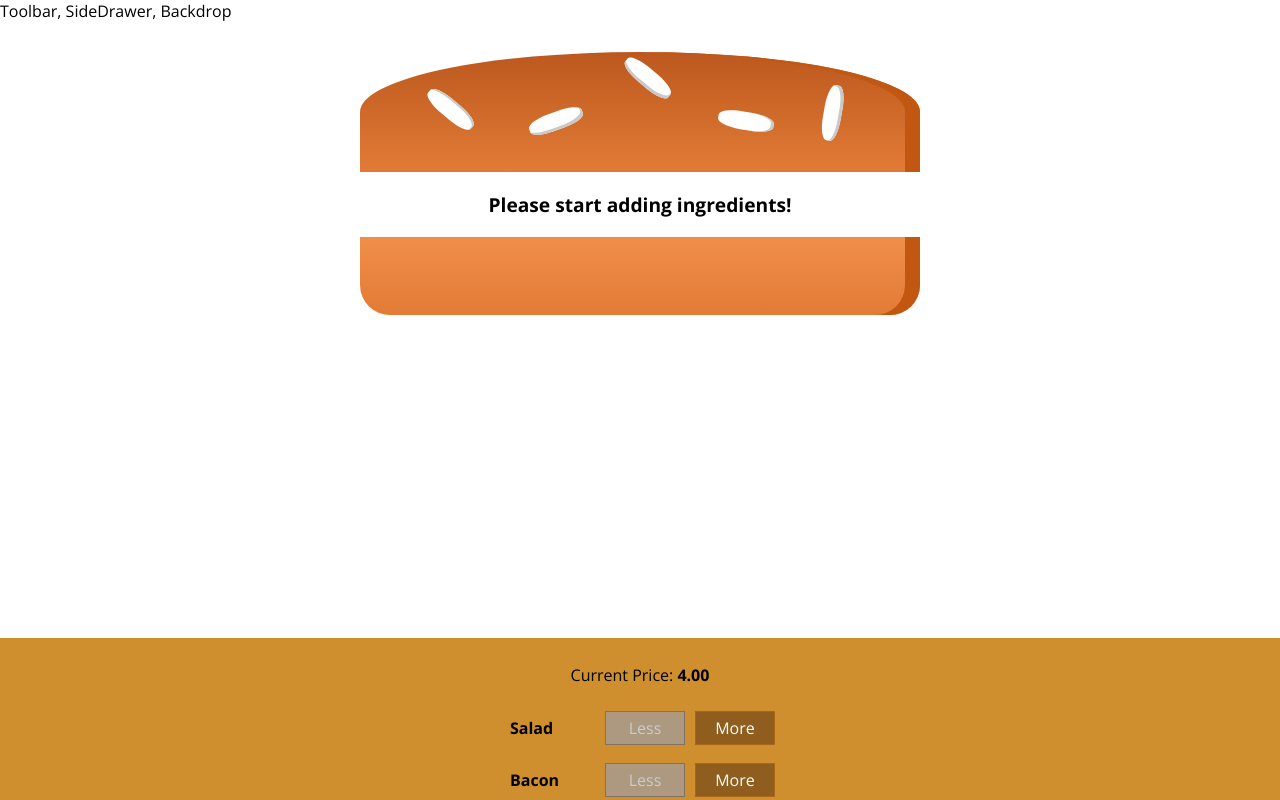
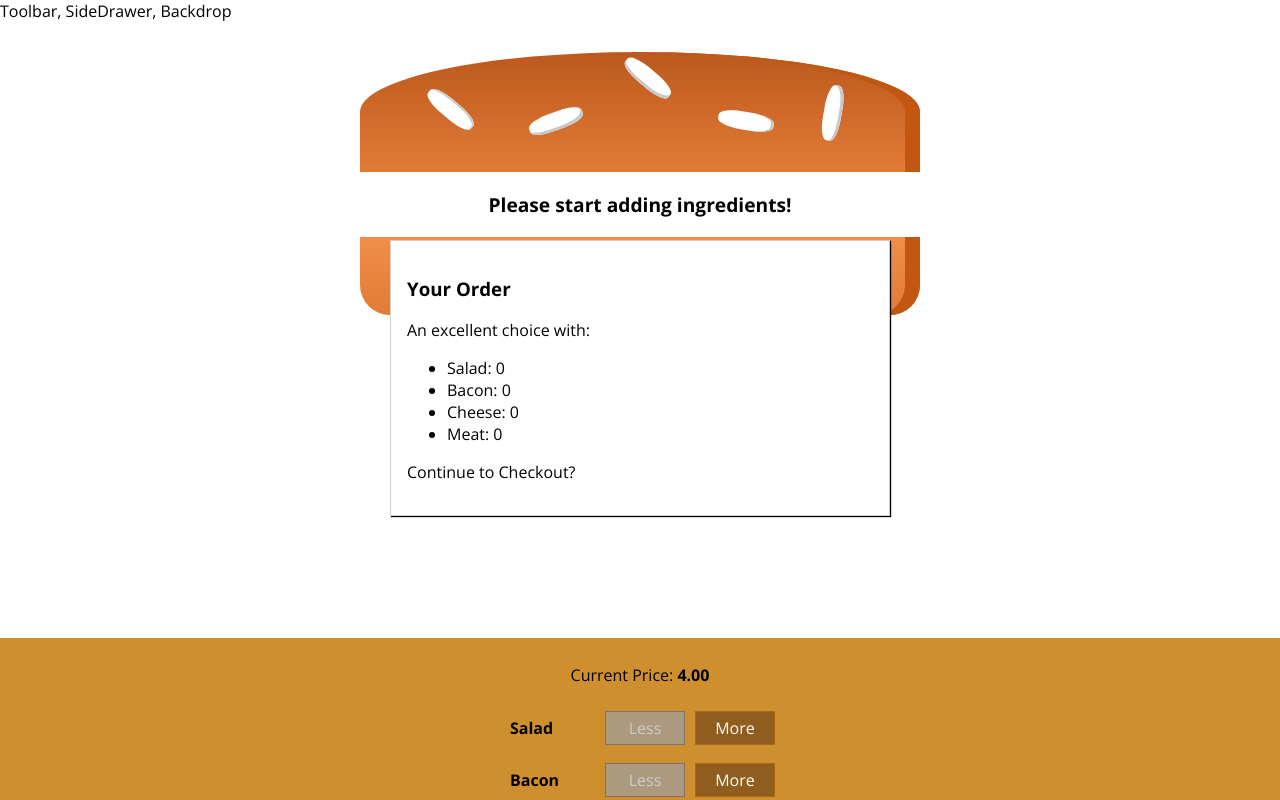
Before and after one commit to StaVergos/Basic-Burger, a React (Create React App) app: page / in a window 1280 px wide. Shown: the top 800 px of the page. Built offline with nearby package versions, Linux system fonts and the light colour scheme.

Commit message:
order summary modal

```diff
--- /dev/null
+++ b/src/components/Burger/OrderSummary/OrderSummary.js
@@ -0,0 +1,25 @@
+import React, { Fragment } from "react";
+
+const orderSummary = (props) => {
+
+    const ingredientSummary = Object.keys(props.ingredients)
+            .map(igKey => {
+                return (
+                    <li key={igKey}>
+                        <span style={{textTransform: 'capitalize'}}>{igKey}</span>: {props.ingredients[igKey]}
+                    </li>);
+            });
+
+    return (
+        <Fragment>
+            <h3>Your Order</h3>
+            <p>An excellent choice with:</p>
+            <ul>
+                {ingredientSummary}
+            </ul>
+            <p>Continue to Checkout?</p>
+        </Fragment>
+    )
+};
+
+export default orderSummary;
--- /dev/null
+++ b/src/components/UI/Modal/Modal.js
@@ -0,0 +1,11 @@
+import React from "react";
+
+import classes from "./Modal.module.css"
+
+const modal = (props) => (
+    <div className={classes.Modal}>
+        {props.children}
+    </div>
+);
+
+export default modal;
--- /dev/null
+++ b/src/components/UI/Modal/Modal.module.css
@@ -0,0 +1,20 @@
+.Modal {
+    position: fixed;
+    z-index: 500;
+    background-color: white;
+    width: 70%;
+    border: 1px solid #ccc;
+    box-shadow: 1px 1px 1px black;
+    padding: 16px;
+    left: 15%;
+    top: 30%;
+    box-sizing: border-box;
+    transition: all 0.3s ease-out;
+}
+
+@media (min-width: 600px) {
+    .Modal {
+        width: 500px;
+        left: calc(50% - 250px);
+    }
+}
--- a/src/containers/BurgerBuilder/BurgerBuilder.js
+++ b/src/containers/BurgerBuilder/BurgerBuilder.js
@@ -2,6 +2,8 @@
 
 import Burger from '../../components/Burger/Burger';
 import BuildControls from '../../components/Burger/BuildControls/BuildControls';
+import Modal from '../../components/UI/Modal/Modal';
+import OrderSummary from '../../components/Burger/OrderSummary/OrderSummary';
 
 const INGREDIENT_PRICES = {
     salad: 0.5,
@@ -79,6 +81,9 @@
         }
         return (
             <Fragment>
+                <Modal>
+                    <OrderSummary ingredients={this.state.ingredients}/>
+                </Modal>
                 <Burger ingredients={this.state.ingredients}/>
                 <BuildControls
                     ingredientAdded={this.addIngredientHandler}
```
Also changed, not shown: src/components/UI/Backdrop/Backdrop.js (added).
